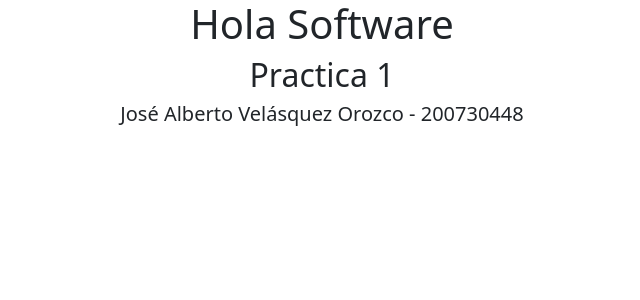
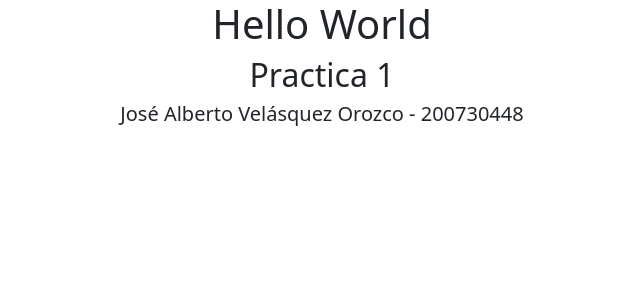
Before and after one commit to chepebeto/SA_Practica1_200730448, a React (Create React App) app: page / in a window 1280 px wide. Shown: the top 300 px of the page, without its empty margins (318-958 px from the left). Built offline with nearby package versions, Linux system fonts and the light colour scheme.

Commit message:
Cambios para prueba de integración y despliegue continúo

```diff
--- a/src/App.js
+++ b/src/App.js
@@ -5,11 +5,10 @@ import './App.css';
 function App() {
   return (
     <div className="App">
-          <h1> Hola Software </h1>
+          <h1> Hello World </h1>
           <h2> Practica 1</h2>
           <h5> José Alberto Velásquez Orozco - 200730448</h5>
     </div>
   );
 }
-
 export default App;
```
